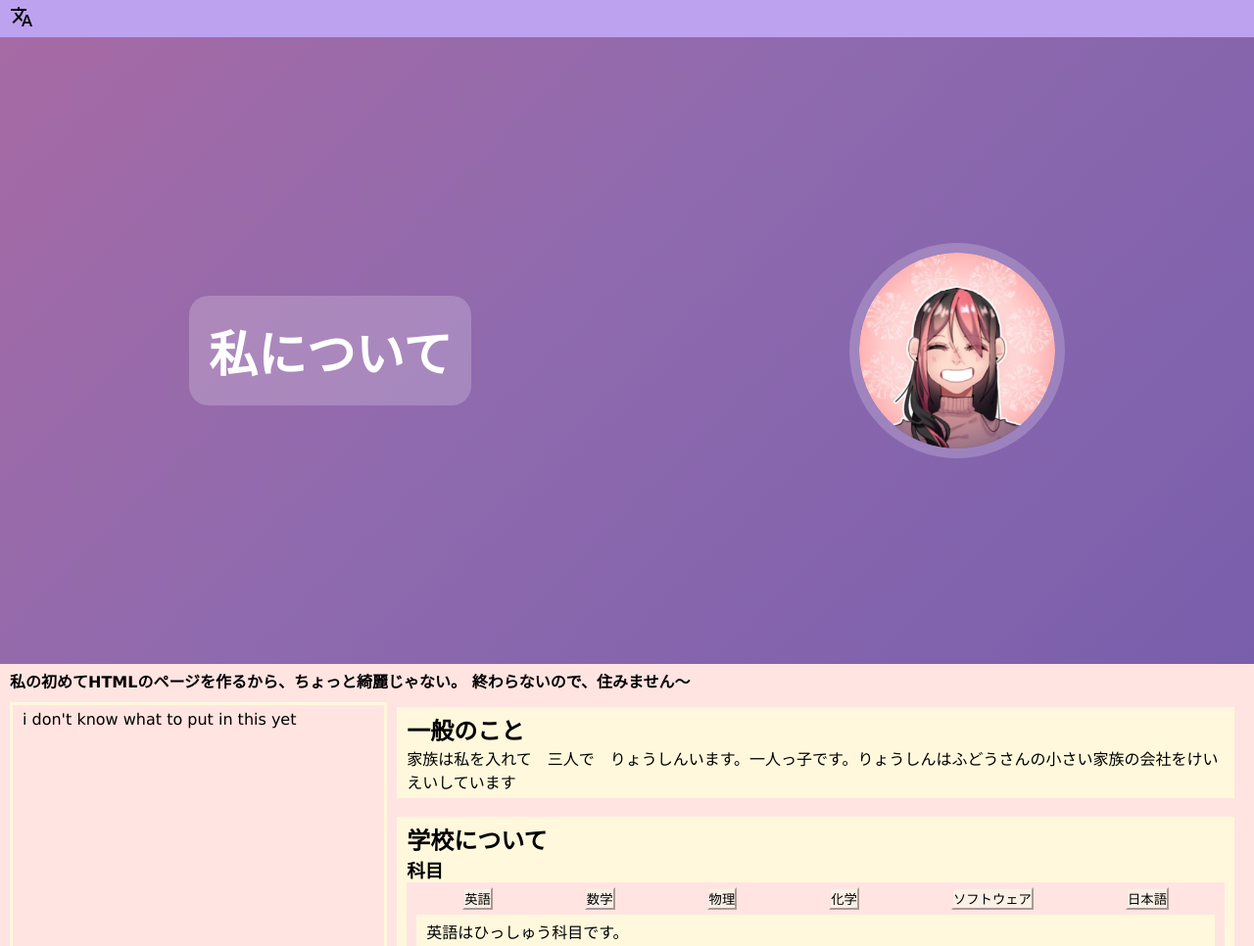
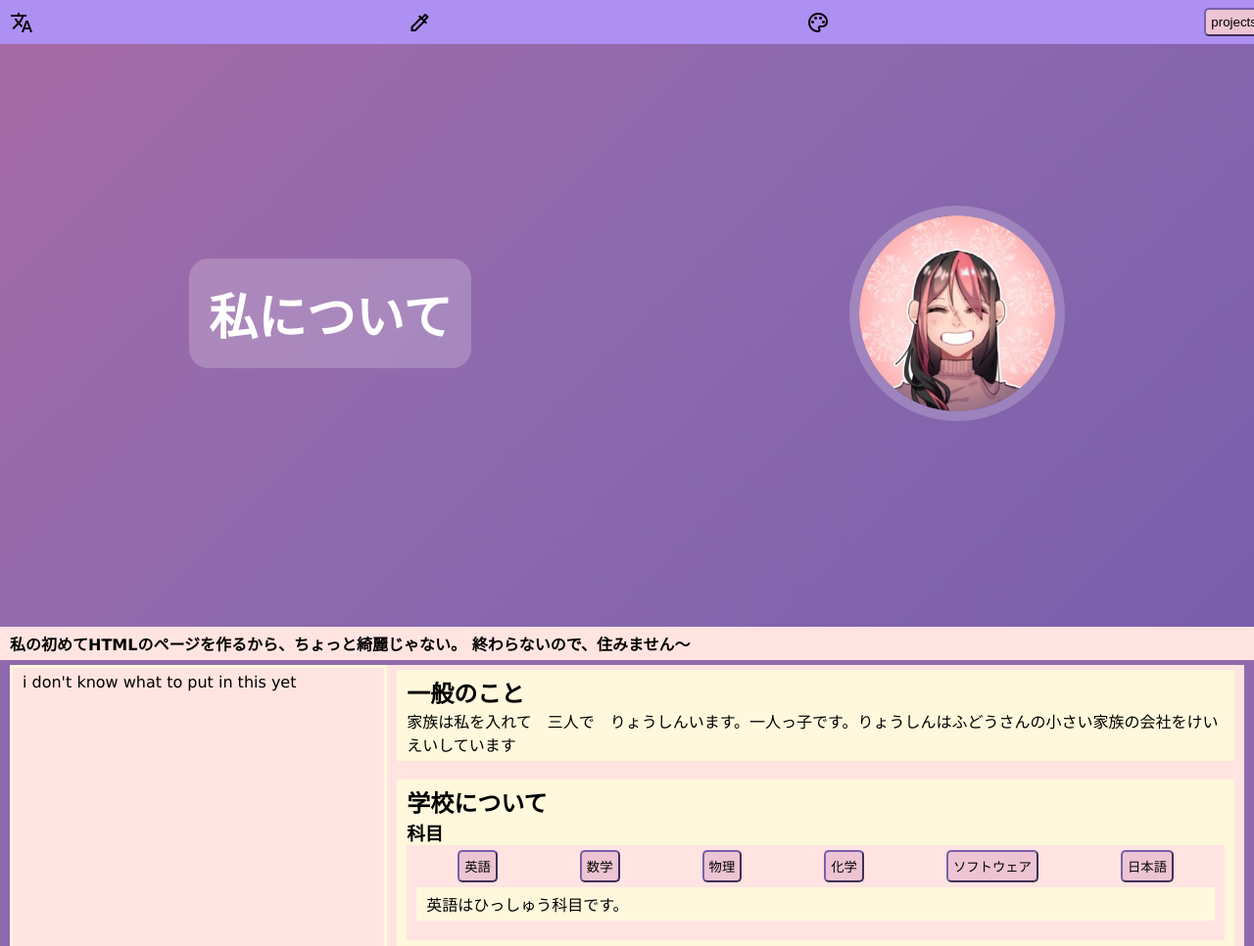
Before and after one commit to pymblelc/y11_22-starter_web-parrot-paraphernalia, a plain HTML site: page index.html in a window 1280 px wide. Shown: the top 966 px of the page at 98% size. Drawn offline with nearby package versions, Linux system fonts and the light colour scheme; a web font is replaced by a local one.

Commit message:
made it prettier. has a top bar that sticks yay.

```diff
--- a/bio.css
+++ b/bio.css
@@ -1,5 +1,5 @@
 .wholePage {
-    background-color: linen;
+    background-color:#f3a469;
     font-family: Verdana, Geneva, Tahoma, sans-serif;
   }
   /* translate icon */
@@ -14,13 +14,22 @@
 }
 
 .topBar {
-  background-color:rgba(174, 143, 242, 0.8);
+  background-color:rgba(174, 143, 242);
+  display:flex;
+  height:35px;
+  width: 100%;
+  align-items:center;
+  justify-content: space-between;
+  position: fixed;
+  top: 0px;
+  z-index:999; /* puts it on top*/
 }
 /* fancy header business */
   * {
     margin: 0;
     padding: 0;
     outline: 0;
+    top: 0px;
   }
 
   body {
@@ -70,14 +79,15 @@
 
 
 button {
-  background-color:linen;
-  border-color:mistyrose;
-  border-radius:0px;
-  padding: 5px, 5px;
+  background-color:#edc4d3;
+  border-color:#7b5fac;
+  border-radius:5px;
+  padding:5px;
 }
 button:hover {
-  background-color: rgb(200, 159, 168);
-  transition-duration: 0.1s;
+  background-color:#a86aa4;
+  transition-duration: 0.2s;
+  color:#fff;
 }
 
 .bigTitle {
@@ -101,6 +111,7 @@ button:hover {
 }
 .mainSect {
   display: flex;
+  background-color:#8f6aae
 }
 .sidebar {
   border-style:solid;
--- a/bio.js
+++ b/bio.js
@@ -1,6 +1,8 @@
 // none of this works. lajsdklfjlajsdlfjasdjfa
 let button = document.getElementById("btnMaths");
 let div = document.getElementById("subjectDescText");
+let projectsURL = document.getElementById("btnProjects");
+
 
 button.addEventListener(
     "click", function () {
@@ -8,3 +10,11 @@ button.addEventListener(
         button.style.backgroundColor = "grey";
     }
 )
+
+
+
+projectsURL.addEventListener(
+    "click", function () {
+        window.location.href = "aiTest/testingAI.html";
+    }
+)
--- a/index.html
+++ b/index.html
@@ -3,7 +3,10 @@
 <html>
 <head>
 	<title>Claudia's ugly bio </title>
-	<!-- trying to add a favicon -->
+	<link rel="stylesheet" href="bio.css">
+	<script src="bio.js" defer></script>
+
+	<!-- trying to add a favicon EDIT: I ADDED A FAVICON -->
 	<link rel="apple-touch-icon" sizes="180x180" href="images/favicon/apple-touch-icon.png">
 	<link rel="icon" type="image/png" sizes="32x32" href="images/favicon/favicon-32x32.png">
 	<link rel="icon" type="image/png" sizes="16x16" href="images/favicon/favicon-16x16.png">
@@ -14,18 +17,27 @@
 	<meta name="msapplication-config" content="images/favicon/browserconfig.xml">
 	<meta name="theme-color" content="#ffffff">
 
-	<link rel="stylesheet" href="bio.css">
 	<link rel="stylesheet" href="https://fonts.googleapis.com/css2?family=Material+Symbols+Outlined:opsz,wght,FILL,GRAD@48,400,0,0" />
+	<link rel="stylesheet" href="https://fonts.googleapis.com/css2?family=Material+Symbols+Outlined:opsz,wght,FILL,GRAD@48,400,0,0" />
+	<link rel="stylesheet" href="https://fonts.googleapis.com/css2?family=Material+Symbols+Outlined:opsz,wght,FILL,GRAD@20..48,100..700,0..1,-50..200" />
 	<!-- title font -->
 	<link rel="preconnect" href="https://fonts.googleapis.com">
 	<link rel="preconnect" href="https://fonts.gstatic.com" crossorigin>
 	<link href="https://fonts.googleapis.com/css2?family=Rampart+One&display=swap" rel="stylesheet">
 </head>
+
 <body class="wholePage">
 	<div class="topBar">
 		<span class="material-symbols-outlined">
 			translate
 		</span>
+		<span class="material-symbols-outlined">
+			colorize
+			</span>
+		<span class="material-symbols-outlined">
+			palette
+			</span>
+		<button id="btnProjects"> projects </button>
 	</div>
 
 
```
Also changed, not shown: aiTest/testingAI.js (+25 -0 lines), images/blackbird-305542_1280.png (added), images/favicon.png (added).
